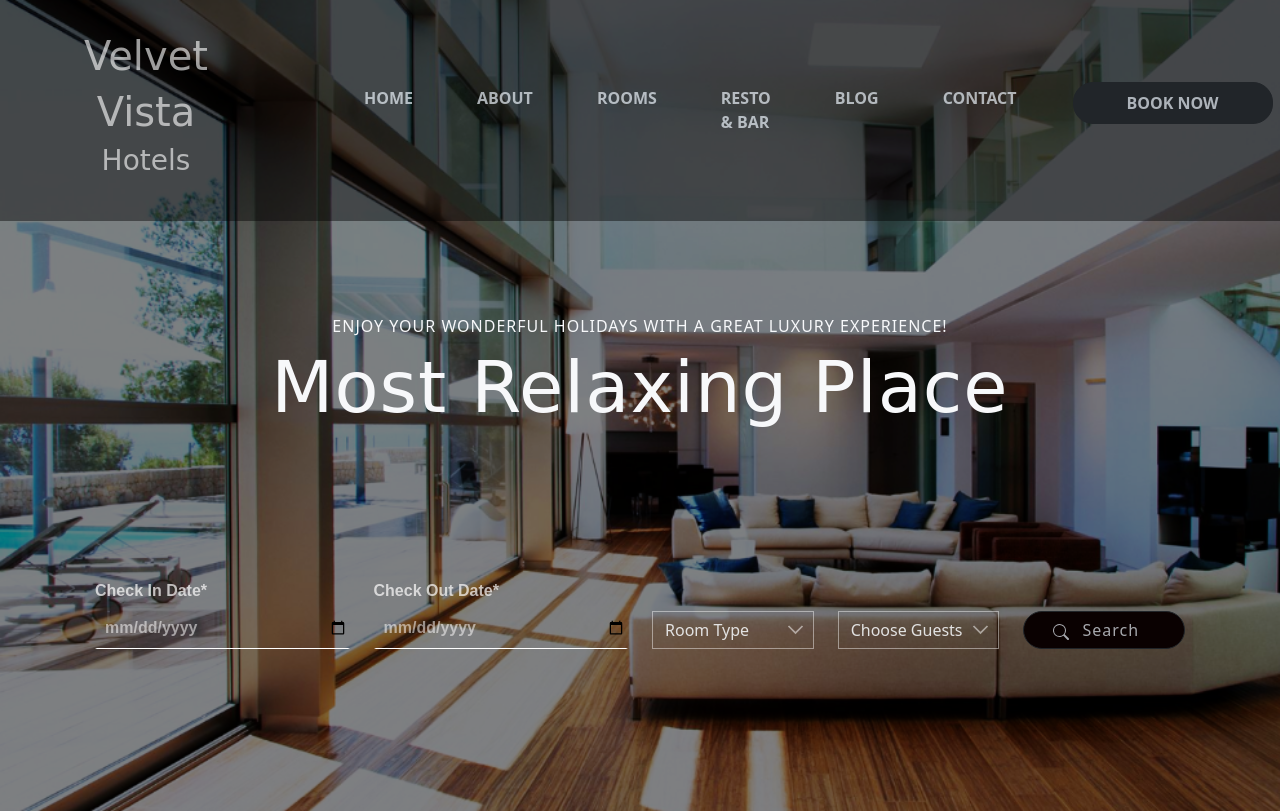
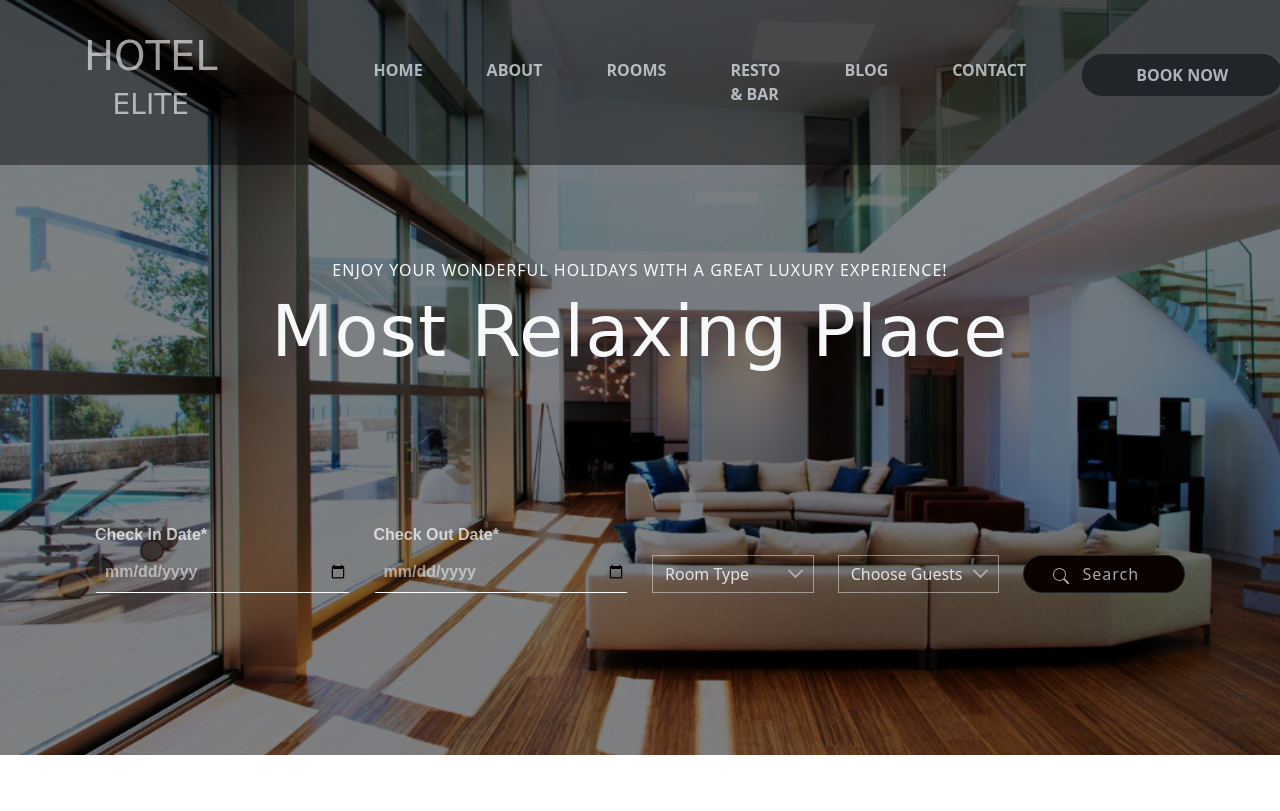
Before and after one commit to BhoomikaChouhan/HotelWebsite, a plain HTML site: page html/index.html in a window 1280 px wide. Drawn offline with nearby package versions, Linux system fonts and the light colour scheme.

Commit message:
Update index.html

```diff
--- a/html/index.html
+++ b/html/index.html
@@ -4,7 +4,7 @@
     <meta charset="UTF-8">
     <meta http-equiv="X-UA-Compatible" content="IE=edge">
     <meta name="viewport" content="width=device-width, initial-scale=1.0">
-    <title>Velvet Vista Hotels</title>
+    <title>Hotel Elite</title>
 
     <link href="https://cdn.jsdelivr.net/npm/bootstrap@5.2.3/dist/css/bootstrap.min.css" rel="stylesheet" integrity="sha384-rbsA2VBKQhggwzxH7pPCaAqO46MgnOM80zW1RWuH61DGLwZJEdK2Kadq2F9CUG65" crossorigin="anonymous">
 <link rel="stylesheet" href="../css/index.css">
@@ -37,9 +37,8 @@
     <div class="container-fluid">
       <div id="logo" class="pt-4 ms-lg-5 ps-lg-4">
         <a class="navbar-brand" href="../html/index.html">
-          <h1>Velvet</h1>
-            <h1>Vista</h1>
-          <h3>Hotels</h3>
+         <h1>HOTEL</h1>
+              <h3>ELITE</h3>
         </a>
       </div>
       <button class="navbar-toggler" type="button" data-bs-toggle="collapse" data-bs-target="#navbarSupportedContent" aria-controls="navbarSupportedContent" aria-expanded="false" aria-label="Toggle navigation">
```
